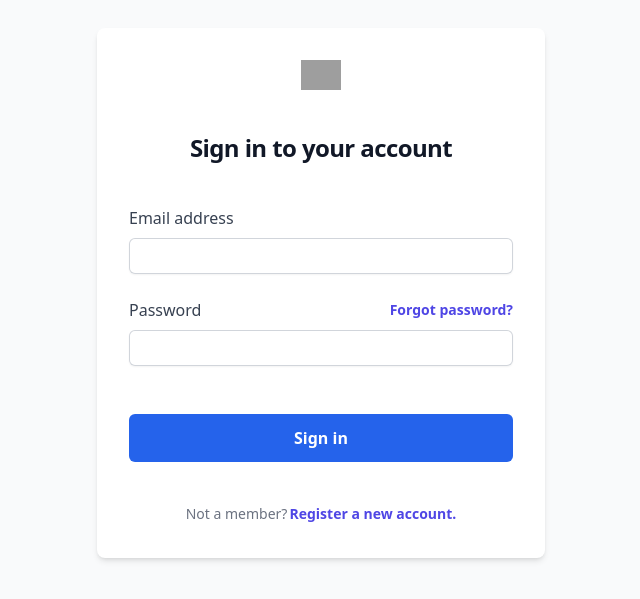
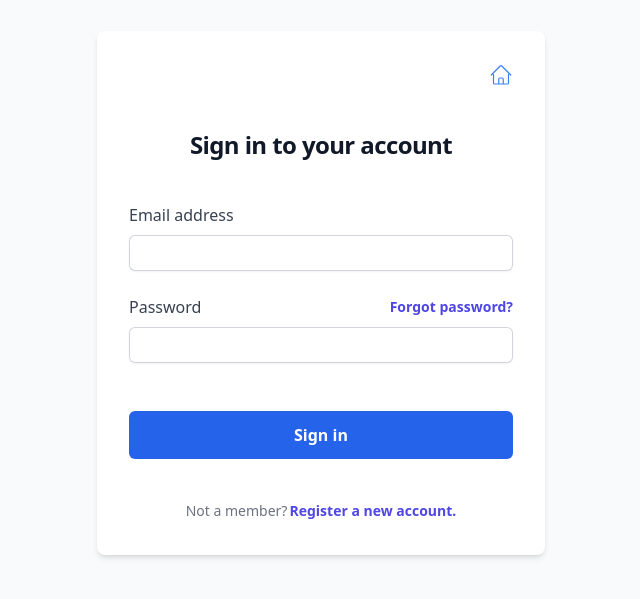
Before and after one commit to brianmichalski/rent-a-room, a Next.js app: page /auth/signin in a window 1280 px wide. Shown: the part 107-706 px from the top of the page, without its empty margins (319-959 px from the left). Built offline with nearby package versions, Linux system fonts and the light colour scheme; no server answers; grey boxes are pictures that could not be loaded.

Commit message:
feat: home link on pages 'signin' and 'register'

```diff
--- /dev/null
+++ b/src/app/components/auth-page.tsx
@@ -0,0 +1,21 @@
+import HomeLink from "./home-link";
+
+const AuthPage: React.FC<{ children: React.ReactNode, title: string }> = ({ children, title }) => {
+  return (
+    <div className="flex justify-center items-center min-h-screen bg-gray-50">
+      <div className="w-full max-w-md p-8 bg-white shadow-md rounded-lg">
+        <div className="w-full flex items-end justify-end">
+          <HomeLink />
+        </div>
+        <div className="sm:mx-auto sm:w-full sm:max-w-sm">
+          <h2 className="mt-10 text-center text-2xl font-bold leading-9 tracking-tight text-gray-900">
+            {title}
+          </h2>
+        </div>
+        {children}
+      </div>
+    </div>
+  );
+};
+
+export default AuthPage;
--- /dev/null
+++ b/src/app/components/home-link.tsx
@@ -0,0 +1,16 @@
+import { HomeIcon } from "@heroicons/react/24/outline";
+import Link from "next/link";
+
+const HomeLink: React.FC = () => {
+  return (
+    <>
+      <Link href="/" title="Go to Main Page">
+        <HomeIcon
+          className="glow h-6 w-6 text-blue-500"
+          strokeWidth={1.2} />
+      </Link>
+    </>
+  );
+};
+
+export default HomeLink;
--- a/src/pages/auth/register.tsx
+++ b/src/pages/auth/register.tsx
@@ -2,6 +2,7 @@
 import Link from 'next/link';
 import { useRouter } from 'next/router';
 import { useState } from 'react';
+import AuthPage from '../../app/components/auth-page';
 
 interface RegisterFormData {
   firstName: string;
@@ -100,11 +101,7 @@ const RegisterPage = () => {
   };
 
   return (
-    <div className="flex justify-center items-center min-h-screen bg-gray-50">
-      <div className="w-full max-w-md p-8 bg-white shadow-md rounded-lg">
-        <h2 className="mb-6 text-center text-2xl font-bold leading-9 tracking-tight text-gray-900">
-          Create an Account
-        </h2>
+    <AuthPage title="Create an Account">
       <form onSubmit={handleSubmit} className="space-y-4">
         {/* General Error Message */}
         {errors.general && <p className="text-red-500 text-sm mb-4">{errors.general}</p>}
@@ -116,7 +113,7 @@ const RegisterPage = () => {
             id="firstName"
             name="firstName"
             value={formData.firstName}
-              onChange={handleChange}className="block w-full rounded-md border-0 py-1.5 text-gray-900 shadow-sm ring-1 ring-inset ring-gray-300 placeholder:text-gray-400 focus:ring-2 focus:ring-inset focus:ring-indigo-600 sm:text-sm sm:leading-6"
+            onChange={handleChange} className="block w-full rounded-md border-0 py-1.5 text-gray-900 shadow-sm ring-1 ring-inset ring-gray-300 placeholder:text-gray-400 focus:ring-2 focus:ring-inset focus:ring-indigo-600 sm:text-sm sm:leading-6"
           />
           {errors.firstName && <p className="text-red-500 text-sm mt-1">{errors.firstName}</p>}
         </div>
@@ -128,7 +125,7 @@ const RegisterPage = () => {
             id="lastName"
             name="lastName"
             value={formData.lastName}
-              onChange={handleChange}className="block w-full rounded-md border-0 py-1.5 text-gray-900 shadow-sm ring-1 ring-inset ring-gray-300 placeholder:text-gray-400 focus:ring-2 focus:ring-inset focus:ring-indigo-600 sm:text-sm sm:leading-6"
+            onChange={handleChange} className="block w-full rounded-md border-0 py-1.5 text-gray-900 shadow-sm ring-1 ring-inset ring-gray-300 placeholder:text-gray-400 focus:ring-2 focus:ring-inset focus:ring-indigo-600 sm:text-sm sm:leading-6"
           />
           {errors.lastName && <p className="text-red-500 text-sm mt-1">{errors.lastName}</p>}
         </div>
@@ -140,7 +137,7 @@ const RegisterPage = () => {
             id="email"
             name="email"
             value={formData.email}
-              onChange={handleChange}className="block w-full rounded-md border-0 py-1.5 text-gray-900 shadow-sm ring-1 ring-inset ring-gray-300 placeholder:text-gray-400 focus:ring-2 focus:ring-inset focus:ring-indigo-600 sm:text-sm sm:leading-6"
+            onChange={handleChange} className="block w-full rounded-md border-0 py-1.5 text-gray-900 shadow-sm ring-1 ring-inset ring-gray-300 placeholder:text-gray-400 focus:ring-2 focus:ring-inset focus:ring-indigo-600 sm:text-sm sm:leading-6"
           />
           {errors.email && <p className="text-red-500 text-sm mt-1">{errors.email}</p>}
         </div>
@@ -152,7 +149,7 @@ const RegisterPage = () => {
             id="password"
             name="password"
             value={formData.password}
-              onChange={handleChange}className="block w-full rounded-md border-0 py-1.5 text-gray-900 shadow-sm ring-1 ring-inset ring-gray-300 placeholder:text-gray-400 focus:ring-2 focus:ring-inset focus:ring-indigo-600 sm:text-sm sm:leading-6"
+            onChange={handleChange} className="block w-full rounded-md border-0 py-1.5 text-gray-900 shadow-sm ring-1 ring-inset ring-gray-300 placeholder:text-gray-400 focus:ring-2 focus:ring-inset focus:ring-indigo-600 sm:text-sm sm:leading-6"
           />
           {errors.password && <p className="text-red-500 text-sm mt-1">{errors.password}</p>}
         </div>
@@ -172,8 +169,7 @@ const RegisterPage = () => {
           Sign In
         </Link>
       </p>
-      </div>
-    </div>
+    </AuthPage>
   );
 };
 
--- a/src/pages/auth/signin.tsx
+++ b/src/pages/auth/signin.tsx
@@ -1,9 +1,10 @@
 import { GetServerSidePropsContext, InferGetServerSidePropsType } from "next";
 import { getCsrfToken, getSession, signIn } from "next-auth/react";
-import Image from 'next/image';
 import Link from "next/link";
 import { useRouter } from "next/router";
 import { useEffect, useState } from "react";
+import HomeLink from "../../app/components/home-link";
+import AuthPage from "../../app/components/auth-page";
 
 export default function SignIn({
   csrfToken,
@@ -60,21 +61,7 @@ export default function SignIn({
   };
 
   return (
-    <div className="flex justify-center items-center min-h-screen bg-gray-50">
-      <div className="w-full max-w-md p-8 bg-white shadow-md rounded-lg">
-        <div className="sm:mx-auto sm:w-full sm:max-w-sm">
-          <Image
-            className="mx-auto"
-            src="https://tailwindui.com/plus/img/logos/mark.svg?color=indigo&shade=600"
-            alt="Your Company"
-            width={40}
-            height={40}
-          />
-          <h2 className="mt-10 text-center text-2xl font-bold leading-9 tracking-tight text-gray-900">
-            Sign in to your account
-          </h2>
-        </div>
-
+    <AuthPage title="Sign in to your account">
       <div className="mt-10 sm:mx-auto sm:w-full sm:max-w-sm">
         <form onSubmit={handleSubmit} className="space-y-6" autoComplete="on">
           <input name="csrfToken" type="hidden" defaultValue={csrfToken} />
@@ -142,8 +129,7 @@ export default function SignIn({
           </Link>
         </p>
       </div>
-      </div>
-    </div>
+    </AuthPage>
   );
 }
 
```
Lines whose indentation alone changed are shown as unchanged.
